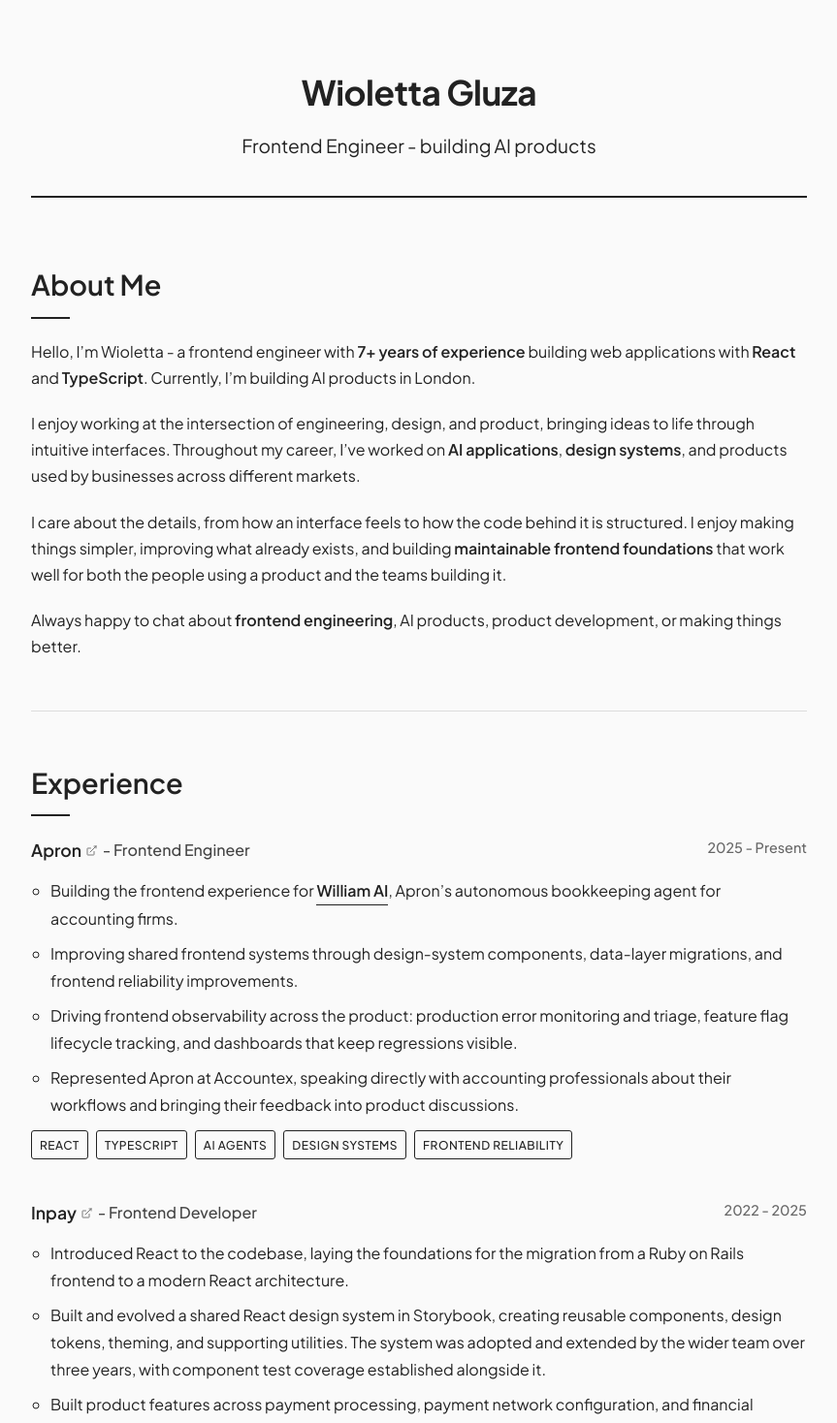
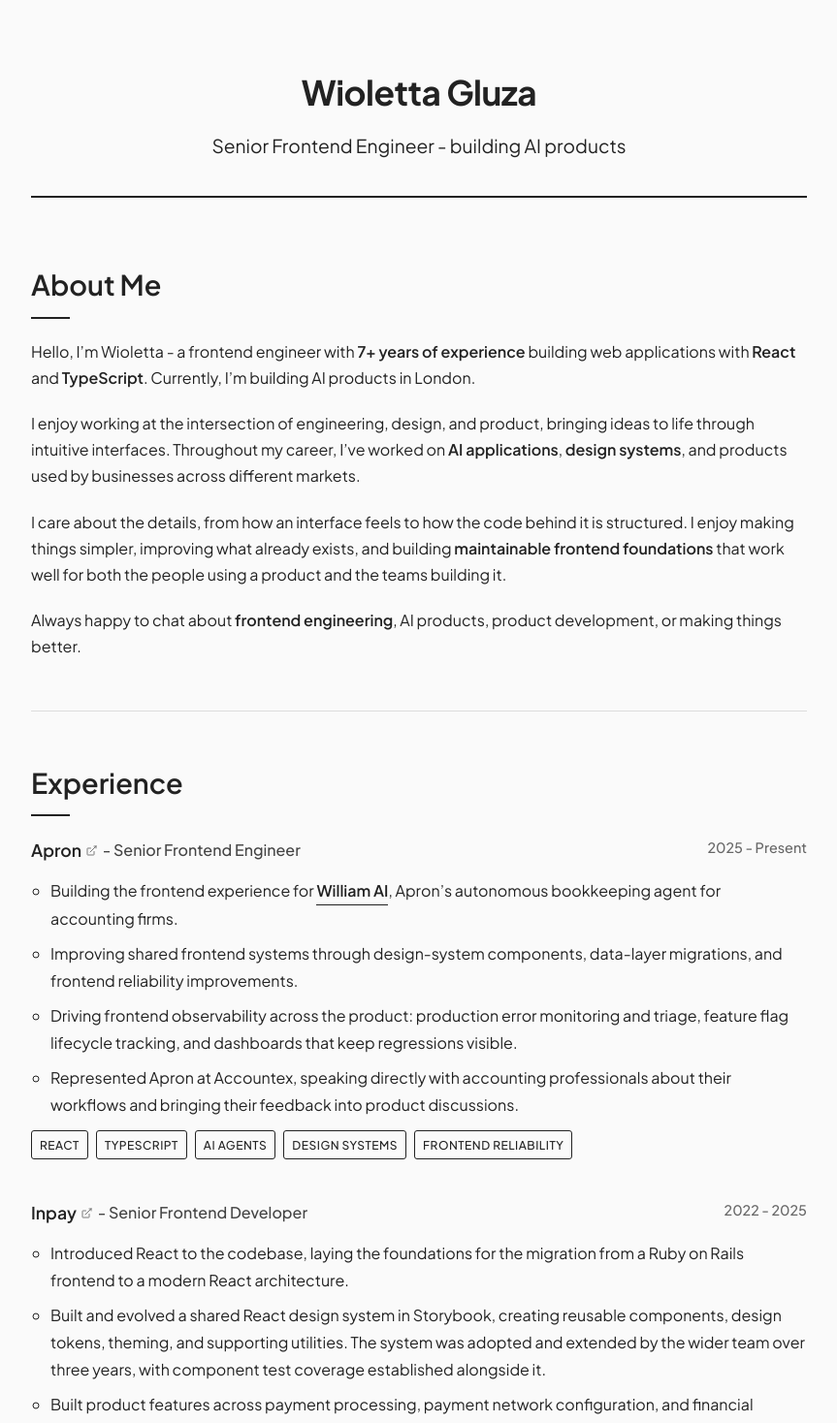
Before and after one commit to w-gluza/portfolio, a Next.js app: page / in a window 1280 px wide. Shown: the top 1468 px of the page at 97% size, without its empty margins (208-1071 px from the left). Built offline with nearby package versions, Linux system fonts and the light colour scheme.

Commit message:
update titles

```diff
--- a/app/components/hero/Hero.tsx
+++ b/app/components/hero/Hero.tsx
@@ -5,7 +5,7 @@ export const Hero = () => {
   return (
     <header className={styles.header}>
       <Heading level={1}>Wioletta Gluza</Heading>
-      <p>Frontend Engineer - building AI products</p>
+      <p>Senior Frontend Engineer - building AI products</p>
     </header>
   );
 };
--- a/app/data/experience.tsx
+++ b/app/data/experience.tsx
@@ -5,7 +5,7 @@ export const experience: Entry[] = [
   {
     name: "Apron",
     url: "https://getapron.com",
-    title: "Frontend Engineer",
+    title: "Senior Frontend Engineer",
     period: "2025 - Present",
     duties: [
       <>
@@ -30,7 +30,7 @@ export const experience: Entry[] = [
   {
     name: "Inpay",
     url: "https://inpay.com",
-    title: "Frontend Developer",
+    title: "Senior Frontend Developer",
     period: "2022 - 2025",
     duties: [
       "Introduced React to the codebase, laying the foundations for the migration from a Ruby on Rails frontend to a modern React architecture.",
```
Also changed, not shown: 1 other file (tests, documents, lock files or other folders).
